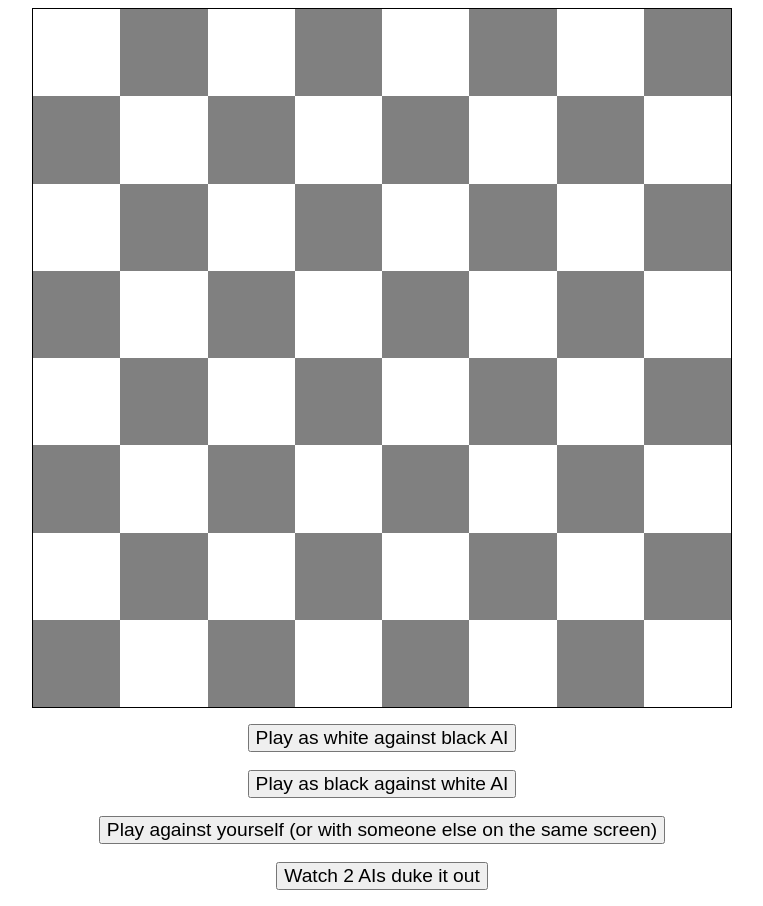
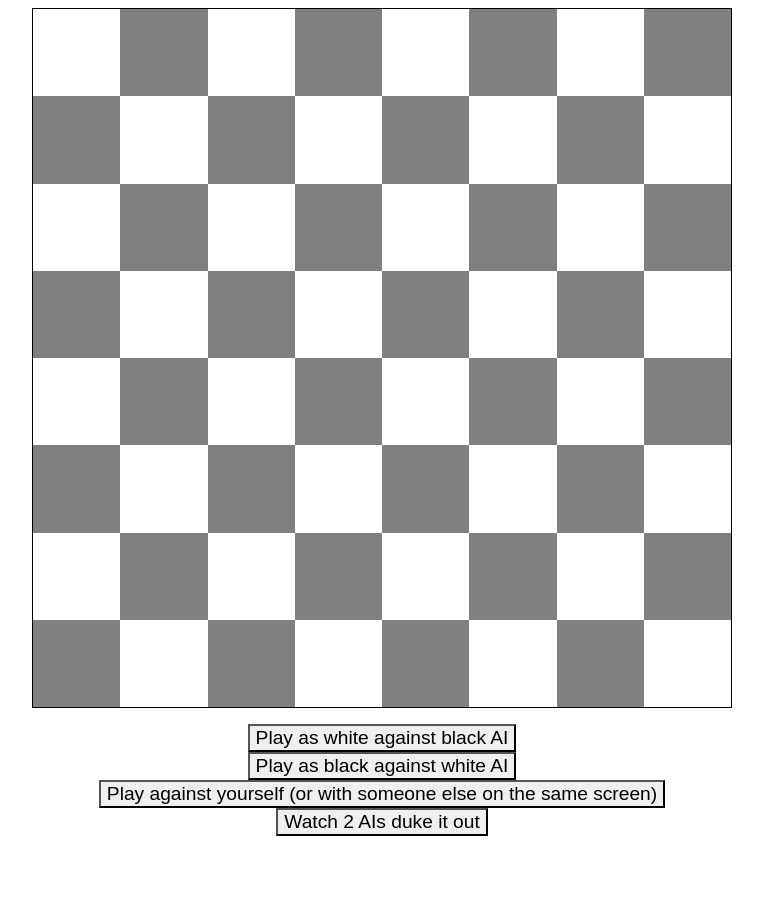
Before and after one commit to michaelfairley/hybrid-chess, a website built with webpack: page index.html in a window 1280 px wide. Shown: the whole page, without its empty margins (258-1021 px from the left). After the commit the page ends 852 px from the top, so only its background shows below. Built offline with nearby package versions, Linux system fonts and the light colour scheme.

Commit message:
make buttons a little better on ios

```diff
--- a/index.css
+++ b/index.css
@@ -81,6 +81,8 @@ td.check.white {
 
 button {
   font-size: 120%;
+  border-radius: 0;
+  -webkit-appearance: none;
 }
 
 .hidden {
```
Also changed, not shown: index.html (+3 -3 lines).
